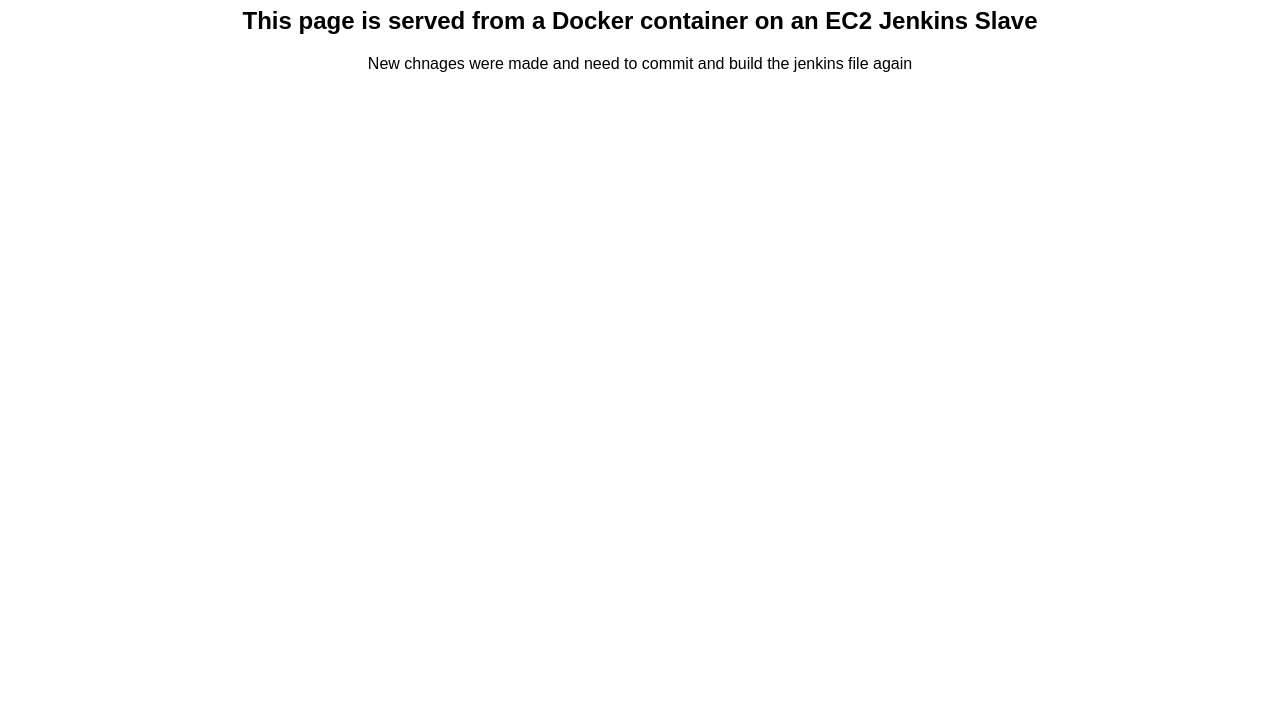
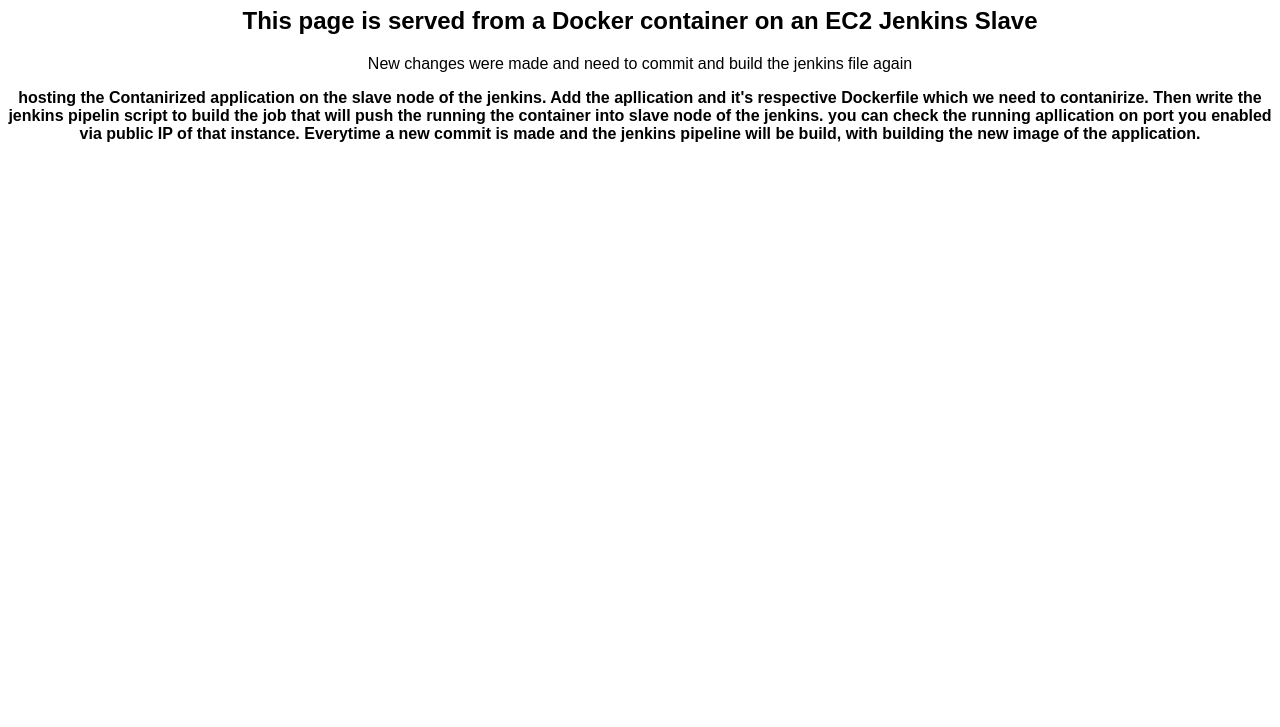
Before and after one commit to umakrishna-2002/sample, a plain HTML site: page index.html in a window 1280 px wide. Shown: the part 73-800 px from the top of the page. Drawn offline with Linux system fonts and the light colour scheme.

Commit message:
Fix typos and enhance HTML content description
Corrected typos and improved text clarity in the HTML content.

```diff
--- a/index.html
+++ b/index.html
@@ -6,6 +6,13 @@
 <body style="font-family: Arial; text-align: center;">
     <h1>Welcome to My DevOps Project!</h1>
     <h2>This page is served from a Docker container on an EC2 Jenkins Slave</h2>
-    <p> New chnages were made and need to commit and build the jenkins file again</p>
+    <p> New changes were made and need to commit and build the jenkins file again</p>
+
+    <b>hosting the Contanirized application on the slave node of the jenkins.
+
+     Add the apllication and it's respective Dockerfile which we need to contanirize.
+Then write the jenkins pipelin script to build the job that will push the running the container into slave node of the jenkins.
+you can check the running apllication on port you enabled via public IP of that instance.
+Everytime a new commit is made and the jenkins pipeline will be build, with building the new image of the application.</b>
 </body>
 </html>
```
